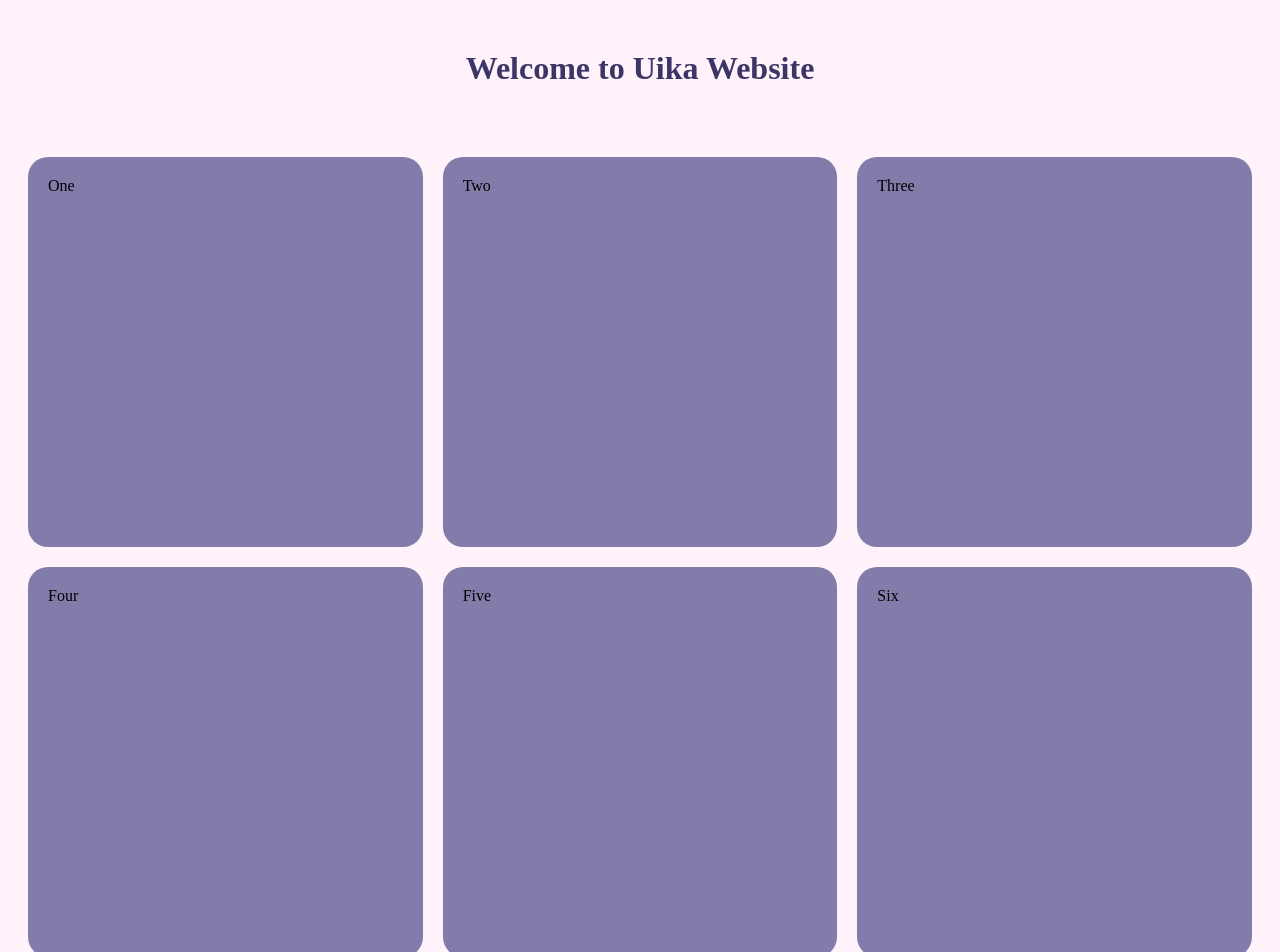
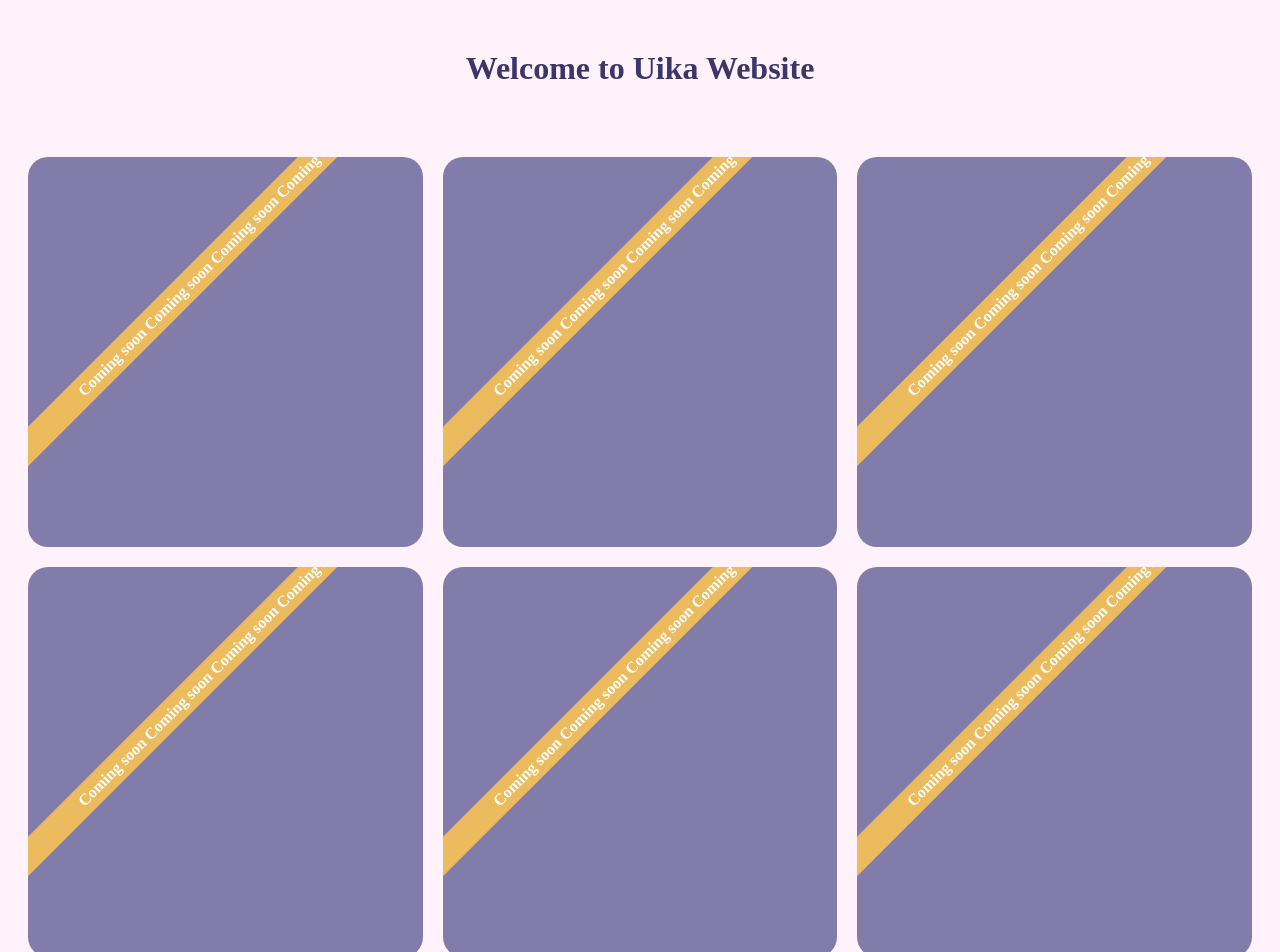
Before and after one commit to SophiWeiss/uika_website, a SvelteKit app: page / in a window 1280 px wide. Shown: the top 952 px of the page. Built offline with nearby package versions, Linux system fonts and the light colour scheme.

Commit message:
added 'Coming soon' label for all boxes

```diff
--- a/src/routes/+page.svelte
+++ b/src/routes/+page.svelte
@@ -3,12 +3,12 @@
     <h1>Welcome to Uika Website</h1>
   </div>
   <div class="main-boxes">
-    <div class="box1 box">One</div>
-    <div class="box2 box">Two</div>
-    <div class="box3 box">Three</div>
-    <div class="box4 box">Four</div>
-    <div class="box5 box">Five</div>
-    <div class="box6 box">Six</div>
+    <div class="box1 box"></div>
+    <div class="box2 box"></div>
+    <div class="box3 box"></div>
+    <div class="box4 box"></div>
+    <div class="box5 box"></div>
+    <div class="box6 box"></div>
   </div>
 </div>
 
@@ -37,5 +37,25 @@
     border-radius: 20px;
     padding: 20px;
     background-color: #817ca9;
+    position: relative;
+    overflow: hidden;
+  }
+  .box::after {
+    content: 'Coming soon Coming soon Coming soon Coming soon Coming soon Coming soon'; /* Текст повторяется, чтобы заполнить полосу */
+    display: block;
+    position: absolute;
+    top: 80%;
+    left: 0;
+    width: 200%;
+    transform: translate(-5%, -10%) rotate(-45deg);
+    transform-origin: 0 0;
+    background-color: #ebbb5d;
+    color: #ffffff;
+    text-align: center;
+    padding: 5px 0;
+    font-weight: bold;
+    overflow: hidden;
+    white-space: nowrap;
+    pointer-events: none;
   }
 </style>
```
